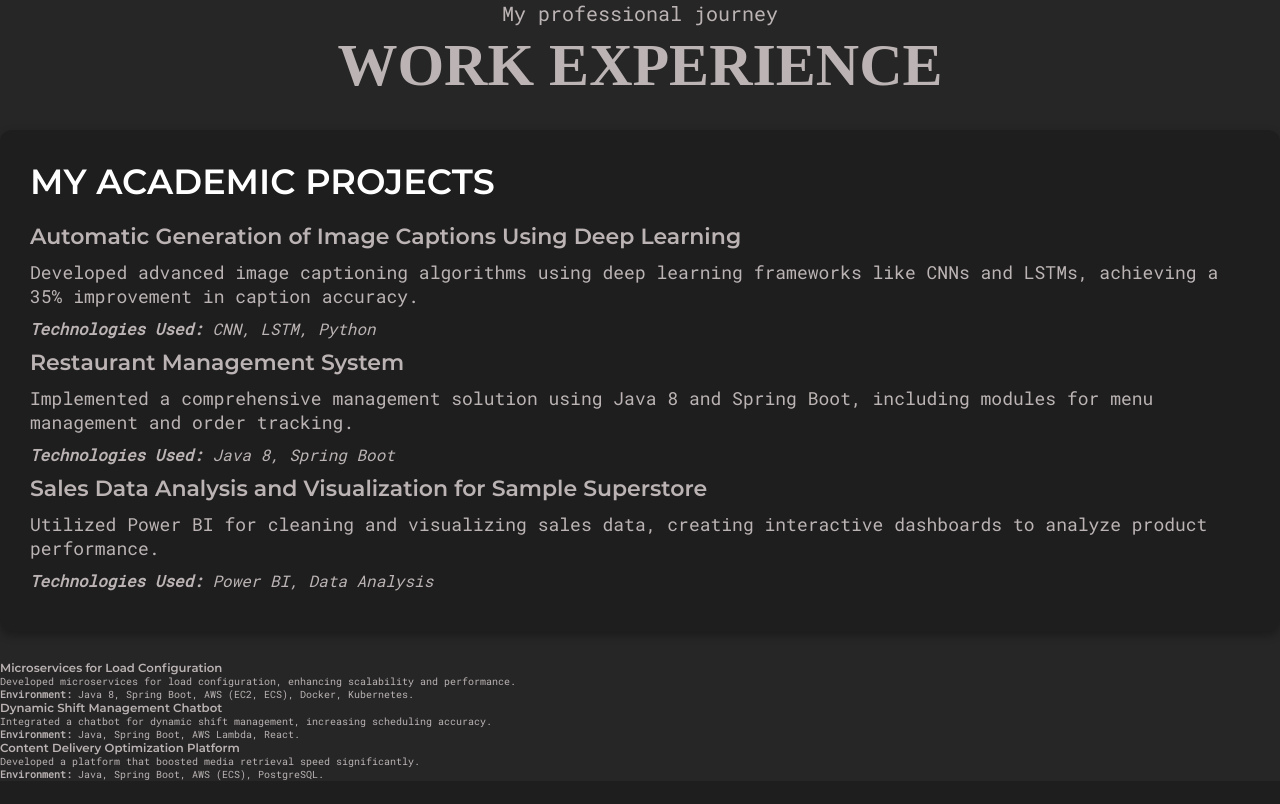
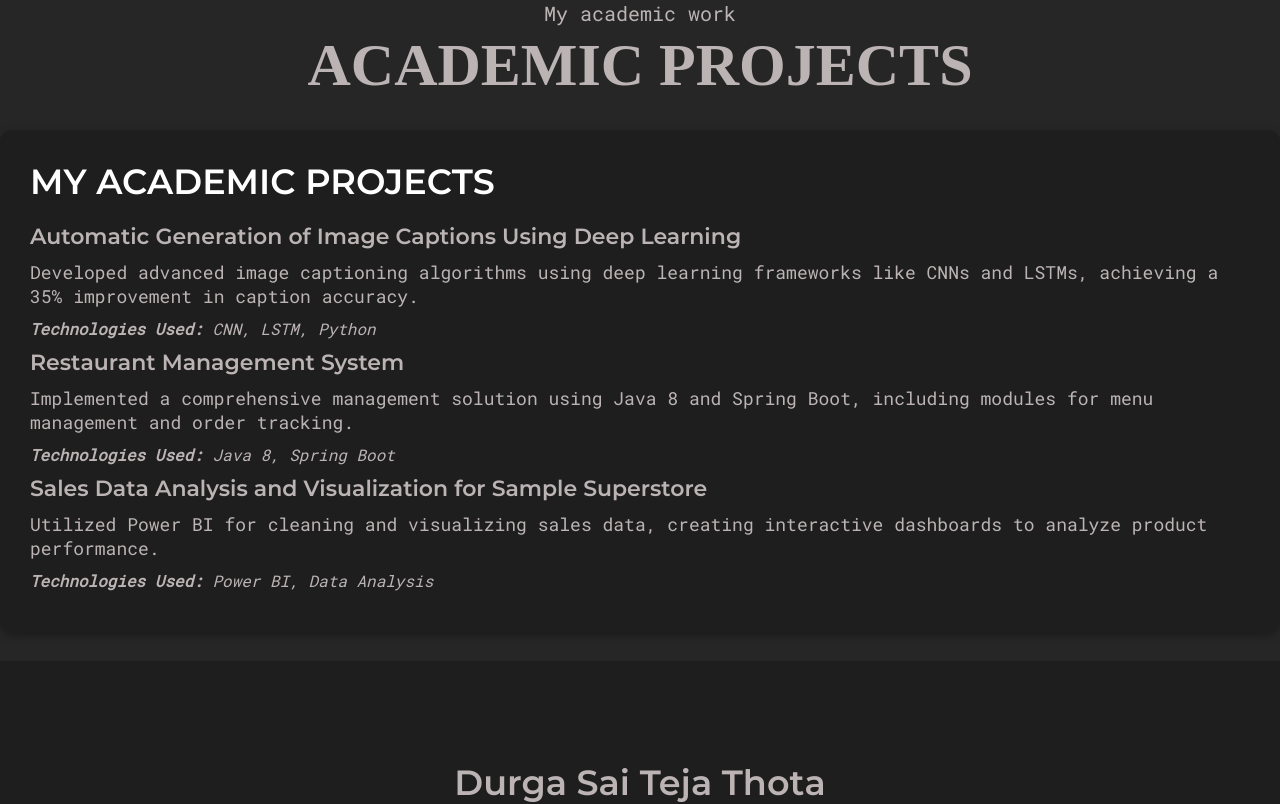
Before and after one commit to durgasaitejathota/durga-portfolio, a React (Create React App) app: page /experience in a window 1280 px wide. Shown: the top 804 px of the page. Built offline with nearby package versions, Linux system fonts and the light colour scheme; a web font is replaced by a local one.

Commit message:
Update Experience.js

```diff
--- a/src/pages/Experience.js
+++ b/src/pages/Experience.js
@@ -5,23 +5,8 @@ import SectionTitle from '../components/SectionTitle';
 function Experience() {
   return (
     <div className="experience-page">
-      <SectionTitle heading="Work Experience" subheading="My professional journey" />
+      <SectionTitle heading="Academic Projects" subheading="My academic work" />
       <ExperienceSection />
-      <div className="experience-item">
-        <h3>Microservices for Load Configuration</h3>
-        <p>Developed microservices for load configuration, enhancing scalability and performance.</p>
-        <p><strong>Environment:</strong> Java 8, Spring Boot, AWS (EC2, ECS), Docker, Kubernetes.</p>
-      </div>
-      <div className="experience-item">
-        <h3>Dynamic Shift Management Chatbot</h3>
-        <p>Integrated a chatbot for dynamic shift management, increasing scheduling accuracy.</p>
-        <p><strong>Environment:</strong> Java, Spring Boot, AWS Lambda, React.</p>
-      </div>
-      <div className="experience-item">
-        <h3>Content Delivery Optimization Platform</h3>
-        <p>Developed a platform that boosted media retrieval speed significantly.</p>
-        <p><strong>Environment:</strong> Java, Spring Boot, AWS (ECS), PostgreSQL.</p>
-      </div>
     </div>
   );
 }
```
